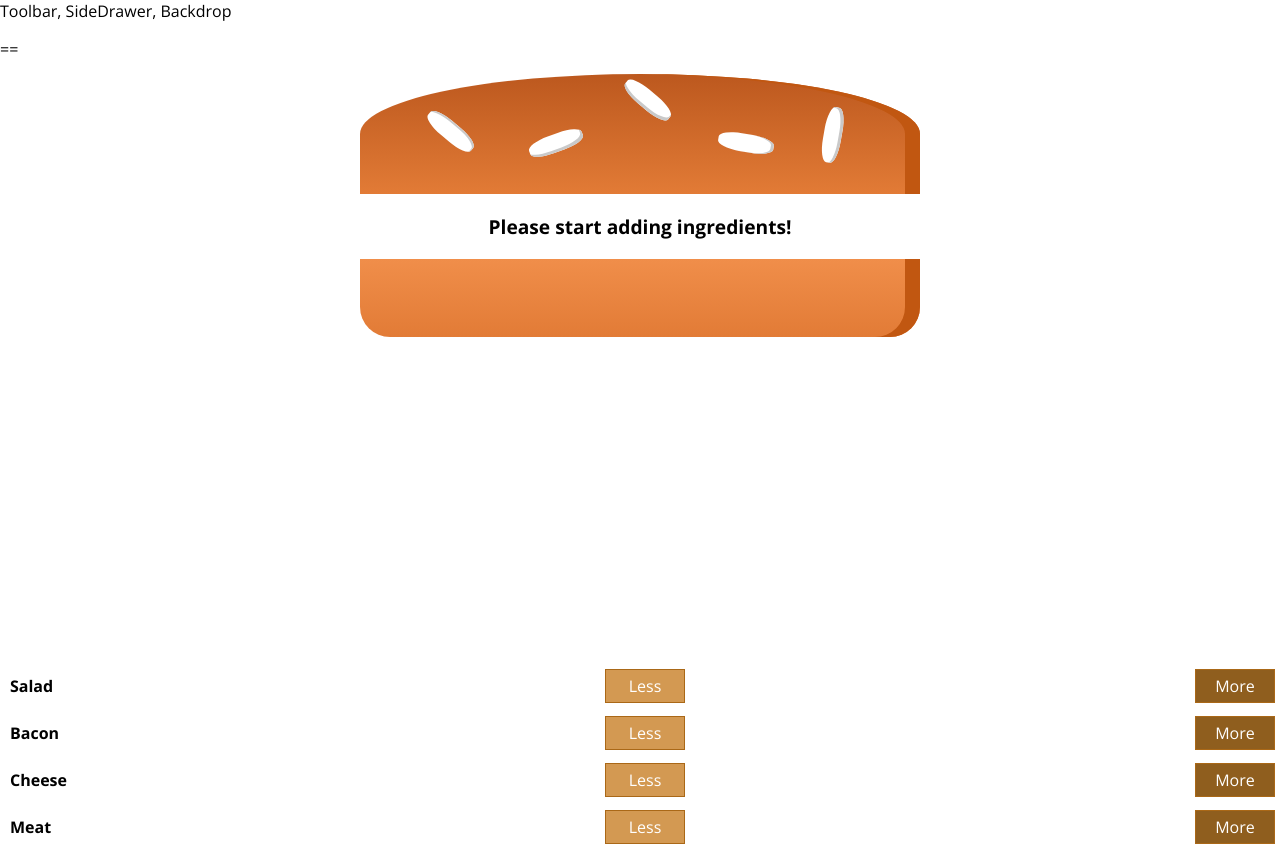
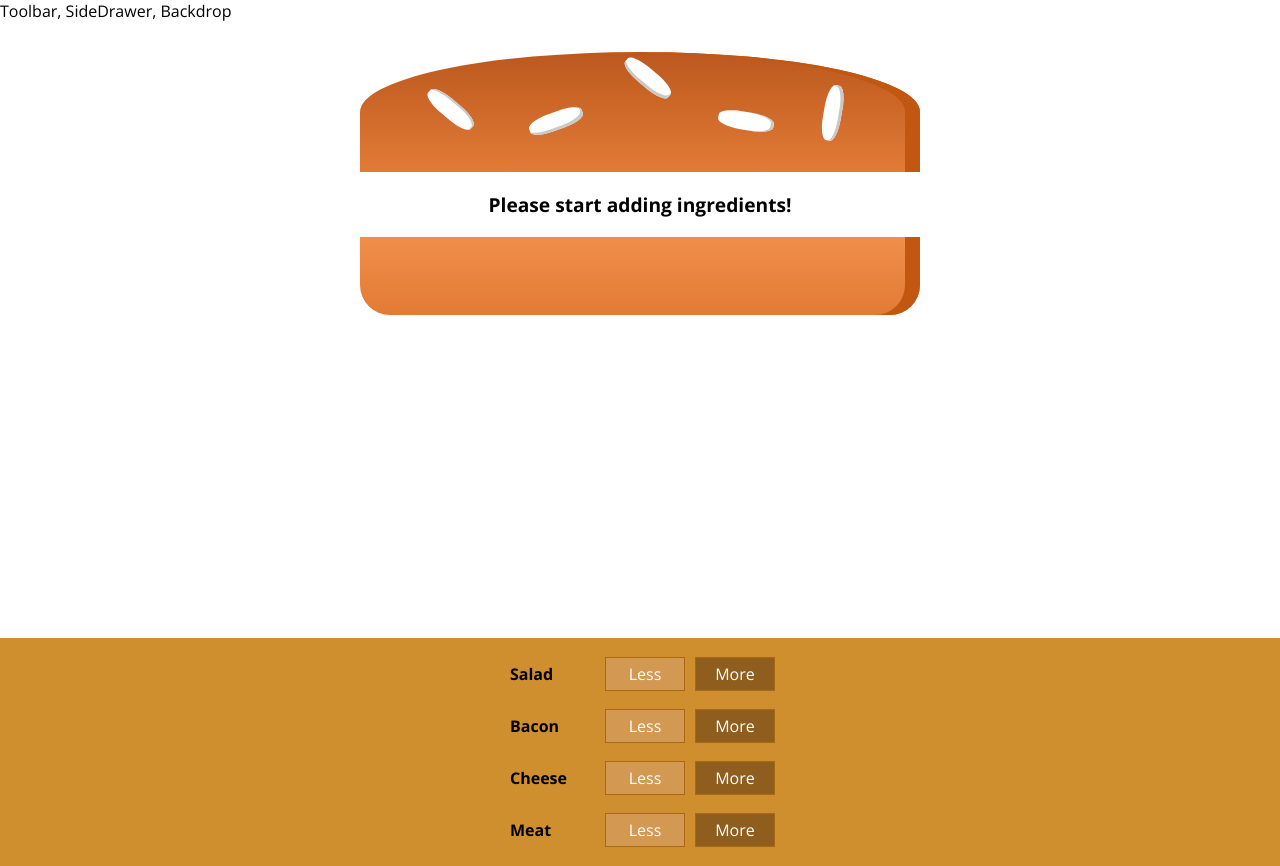
Before and after one commit to tzyiii/React-Learning, a React app: page / in a window 1280 px wide. Built offline with nearby package versions, Linux system fonts and the light colour scheme.

Commit message:
add burger ingredients

```diff
--- a/src/components/Burger/BuildControls/BuildControl/BuildControl.js
+++ b/src/components/Burger/BuildControls/BuildControl/BuildControl.js
@@ -5,7 +5,7 @@ const buildControl = (props) => (
 	<div className={classes.BuildControl}>
 		<div className={classes.Label}>{props.label}</div>
 		<button className={classes.Less}>Less</button>
-		<button className={classes.More}>More</button>
+		<button className={classes.More} onClick={props.added}>More</button>
 	</div>
 );
 
--- a/src/components/Burger/BuildControls/BuildControls.css
+++ b/src/components/Burger/BuildControls/BuildControls.css
@@ -0,0 +1,51 @@
+.BuildControls {
+    width: 100%;
+    background-color: #CF8F2E;
+    display: flex;
+    flex-flow: column;
+    align-items: center;
+    box-shadow: 0 2px 1px #ccc;
+    margin: auto;
+    padding: 10px 0;
+}
+
+.OrderButton {
+    background-color: #DAD735;
+    outline: none;
+    cursor: pointer;
+    border: 1px solid #966909;
+    color: #966909;
+    font-family: inherit;
+    font-size: 1.2em;
+    padding: 15px 30px;
+    box-shadow: 2px 2px 2px #966909;
+}
+
+.OrderButton:hover, .OrderButton:active {
+    background-color: #A0DB41;
+    border: 1px solid #966909;
+    color: #966909;
+}
+
+.OrderButton:disabled {
+    background-color: #C7C6C6;
+    cursor: not-allowed;
+    border: 1px solid #ccc;
+    color: #888888;
+}
+
+.OrderButton:not(:disabled) {
+    animation: enable 0.3s linear;
+}
+
+@keyframes enable {
+    0% {
+        transform: scale(1);
+    }
+    60% {
+        transform: scale(1.1);
+    }
+    100% {
+        transform: scale(1);
+    }
+}
--- a/src/components/Burger/BuildControls/BuildControls.js
+++ b/src/components/Burger/BuildControls/BuildControls.js
@@ -10,16 +10,18 @@ const controls = [{
 	type: 'bacon'
 }, {
 	label: 'Cheese',
-	tyep: 'cheese'
+	type: 'cheese'
 }, {
 	label: 'Meat',
 	type: 'meat'
 }];
 
 const buildControls = (props) => (
-	<div className={classes.buildControls}>
+	<div className={classes.BuildControls}>
 		{controls.map(ctrl => (
-			<BuildControl key={ctrl.label} label={ctrl.label}/>
+			<BuildControl key={ctrl.label}
+						  label={ctrl.label}
+						  added={() => props.ingredientAdded(ctrl.type)} />
 		))}
 	</div>
 );
--- a/src/containers/BurgerBuilder/BurgerBuilder.js
+++ b/src/containers/BurgerBuilder/BurgerBuilder.js
@@ -8,9 +8,9 @@ import BuildControls from '../../components/Burger/BuildControls/BuildControls';
 
 const INGREDIENTS_PRICES = {
     salad: 0.5,
-    cheese: 0.4,
-    meat: 1.3,
-    bacon: 0.7
+    cheese: 0.3,
+    meat: 0.7,
+    bacon: 0.7,
 }
 
 class BurgerBuilder extends Component {
@@ -26,7 +26,7 @@ class BurgerBuilder extends Component {
             meat: 0
         },
 
-        totalPrice: 4
+        totalPrice: 4,
     }
 
     addIngredientHandler = (type) => {
@@ -46,15 +46,15 @@ class BurgerBuilder extends Component {
         });
     }
 
-    removeIngredientHandler = () => {
+    removeIngredientHandler = (type) => {
 
     }
 
     render() {
         return (
             <Aux>
-        ==       <Burger ingredients={this.state.ingredients} />
-                <BuildControls/>
+                <Burger ingredients={this.state.ingredients}/>
+                <BuildControls ingredientAdded = {this.addIngredientHandler}/>
             </Aux>
         );
     }
```
Also changed, not shown: src/components/Burger/Burger.js (+6 -6 lines), src/components/Burger/BurgerIngredient/BurgerIngredient.js (+11 -9 lines).
